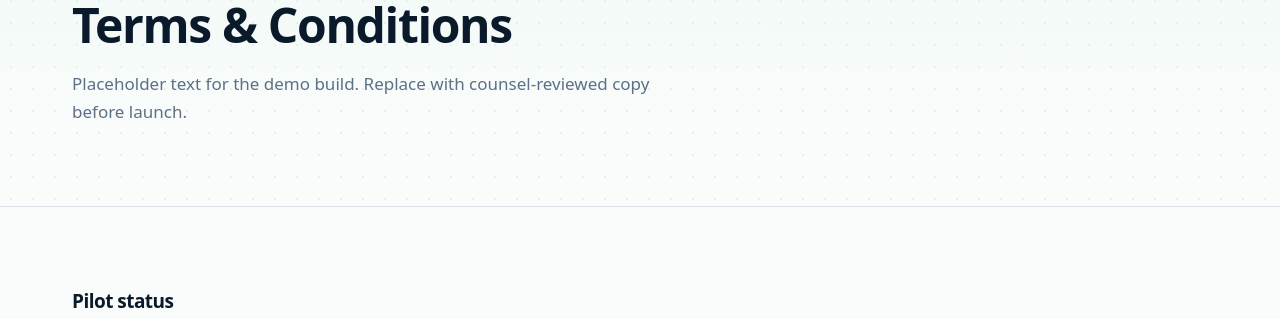
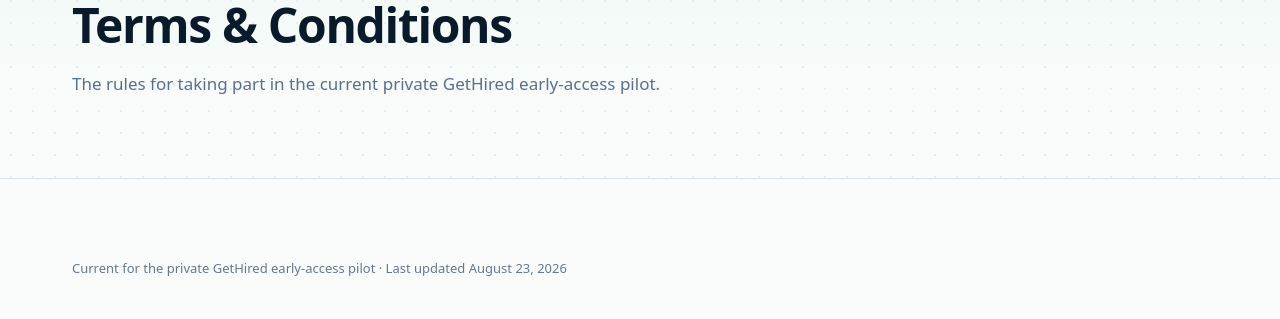
Before and after one commit to adeelalypro/gethired, a Next.js app: page /terms in a window 1280 px wide. Shown: the part 193-512 px from the top of the page. Built offline with nearby package versions, Linux system fonts and the light colour scheme; no server answers.

Commit message:
Include updated legal page component

```diff
--- a/app/legal/LegalPage.tsx
+++ b/app/legal/LegalPage.tsx
@@ -2,9 +2,11 @@
 
 export default function LegalPage({
   title,
+  lede,
   sections,
 }: {
   title: string;
+  lede: string;
   sections: { heading: string; body: string }[];
 }) {
   return (
@@ -12,10 +14,11 @@
       <PageHeader
         eyebrow="Legal"
         title={title}
-        lede="Placeholder text for the demo build. Replace with counsel-reviewed copy before launch."
+        lede={lede}
       />
       <section className="border-b border-line py-16 md:py-20">
         <div className="shell max-w-3xl space-y-9">
+          <p className="text-[13px] font-medium text-faint">Current for the private GetHired early-access pilot · Last updated August 23, 2026</p>
           {sections.map((s) => (
             <div key={s.heading}>
               <h2 className="text-[19px]">{s.heading}</h2>
```
